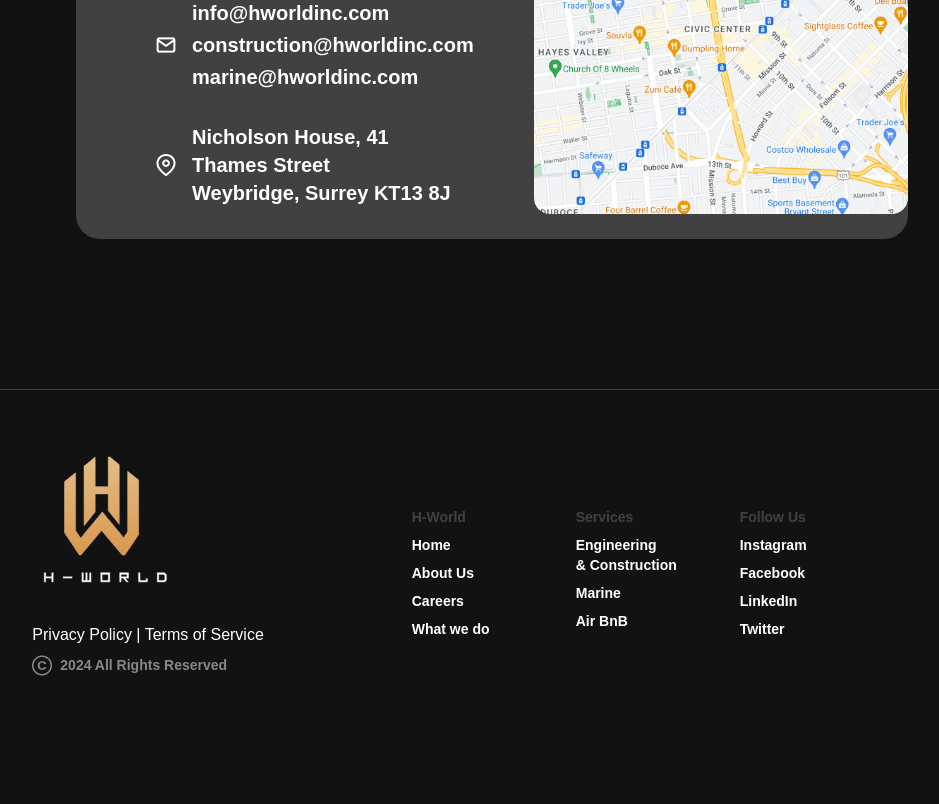
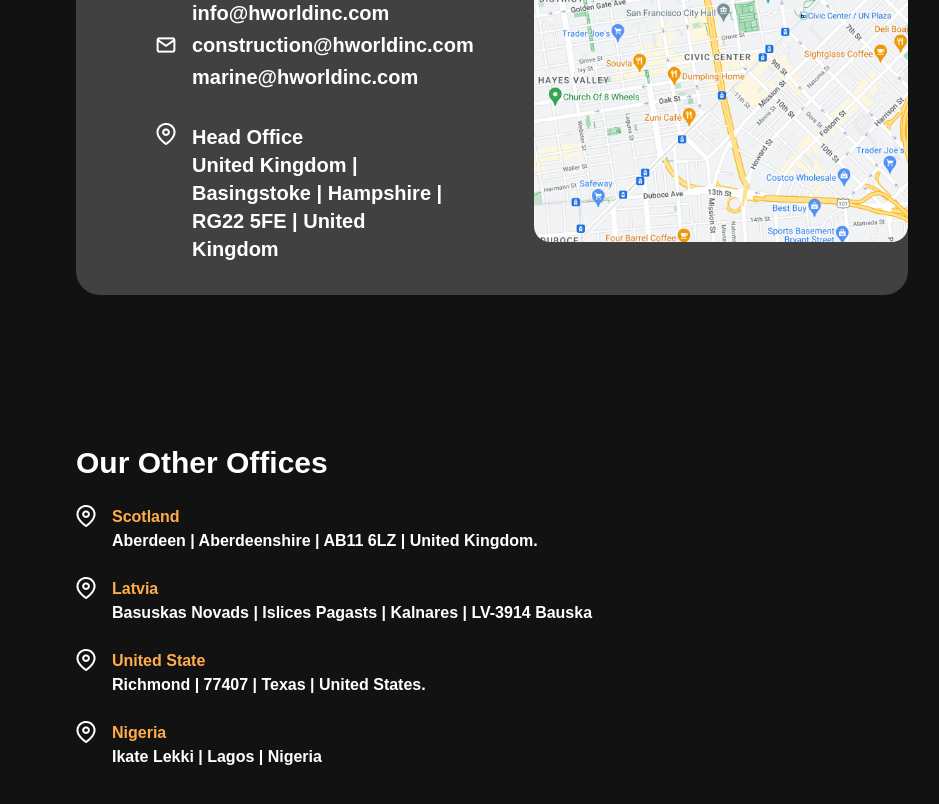
Before and after one commit to theophilus-hub/hworld, a Next.js app: page /contact in a window 1280 px wide. Shown: the part 860-1664 px from the top of the page, without its empty margins (148-1087 px from the left). Before the commit the page ends 1636 px from the top, so only its background shows below. Built offline with nearby package versions, Linux system fonts and the light colour scheme.

Commit message:
contact page update

```diff
--- a/app/contact/page.jsx
+++ b/app/contact/page.jsx
@@ -62,7 +62,7 @@
           <div className="text-white mx-0 md:mx-12 space-y-8 w-full md:w-1/2 flex flex-col px-6 py-8 md:px-8 font-semibold text-sm md:text-xl">
             <div className="flex space-x-4 justify-start items-center">
               <img src="/phone.png" alt="" />
-              <h4>44 (0)20 3544 2325</h4>
+              <h4>+44 (0)12 5627 9041</h4>
             </div>
             <div className="flex space-x-4 justify-start items-center">
               <img src="/mail.png" alt="" />
@@ -72,20 +72,48 @@
                 <h4>marine@hworldinc.com</h4>
               </div>
             </div>
-            <div className="flex space-x-4 justify-start items-center">
+            <div className="flex space-x-4 justify-start items-start">
               <img src="/location.png" alt="" />
               <h4>
-                Nicholson House, 41 Thames Street <br />
-                Weybridge, Surrey KT13 8J
+              Head Office  <br /> United Kingdom  |  Basingstoke |  Hampshire  |  RG22 5FE  | United Kingdom
               </h4>
             </div>
+
           </div>
           <div>
-            <img src="/map.png" className="rounded-2xl" alt="" />
+            <img src="/map.png" className="rounded-2xl h-full" alt="" />
           </div>
         </div>
       </div>
 
+<div className=" w-full flex flex-col flex-1 justify-start items-start space-y-6 mt-32  mb-[75px] md:mb-[150px] px-8  xl:px-56">
+<h2 className="text-3xl font-bold text-white">Our Other <span className="text-white">Offices</span></h2>
+
+<div className="flex space-x-4 justify-start items-start text-white font-semibold">
+              <img src="/location.png" alt="" />
+              <h4>
+              <span className="text-sec">Scotland </span><br /> Aberdeen |   Aberdeenshire  |  AB11 6LZ  | United Kingdom.
+              </h4>
+            </div>
+            <div className="flex space-x-4 justify-start items-start text-white font-semibold">
+              <img src="/location.png" alt="" />
+              <h4>
+              <span className="text-sec">Latvia </span><br /> Basuskas Novads  |  Islices Pagasts  |  Kalnares  |  LV-3914 Bauska
+              </h4>
+            </div>
+            <div className="flex space-x-4 justify-start items-start text-white font-semibold">
+              <img src="/location.png" alt="" />
+              <h4>
+              <span className="text-sec">United State</span> <br />   Richmond  | 77407  | Texas  | United States.
+              </h4>
+            </div>
+            <div className="flex space-x-4 justify-start items-start text-white font-semibold">
+              <img src="/location.png" alt="" />
+              <h4>
+              <span className="text-sec">Nigeria</span> <br /> Ikate Lekki  | Lagos  | Nigeria
+              </h4>
+            </div>
+</div>
       <hr
         className="border-0 my-16 mx-4 md:mx-20"
         style={{
--- a/components/nav.jsx
+++ b/components/nav.jsx
@@ -12,10 +12,10 @@
 
 const navigation = [
   { name: "Home", href: "/", current: false },
-  { name: "About Us", href: "about", current: false },
+  { name: "About Us", href: "/about", current: false },
   { name: "What we do", href: "/#solution", current: false },
   { name: "Careers", href: "/#careers", current: false },
-  { name: "Contact", href: "contact", current: false },
+  { name: "Contact", href: "/contact", current: false },
 ];
 
 function classNames(...classes) {
```
